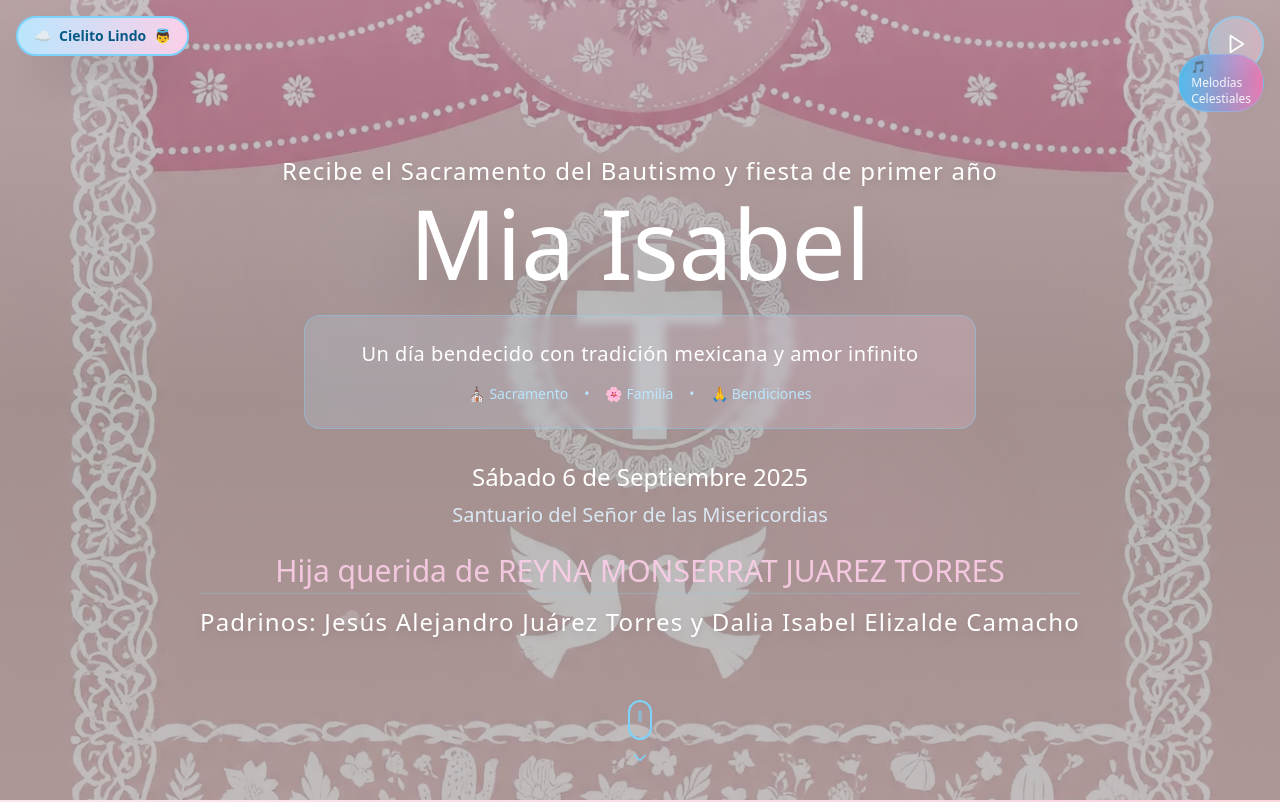
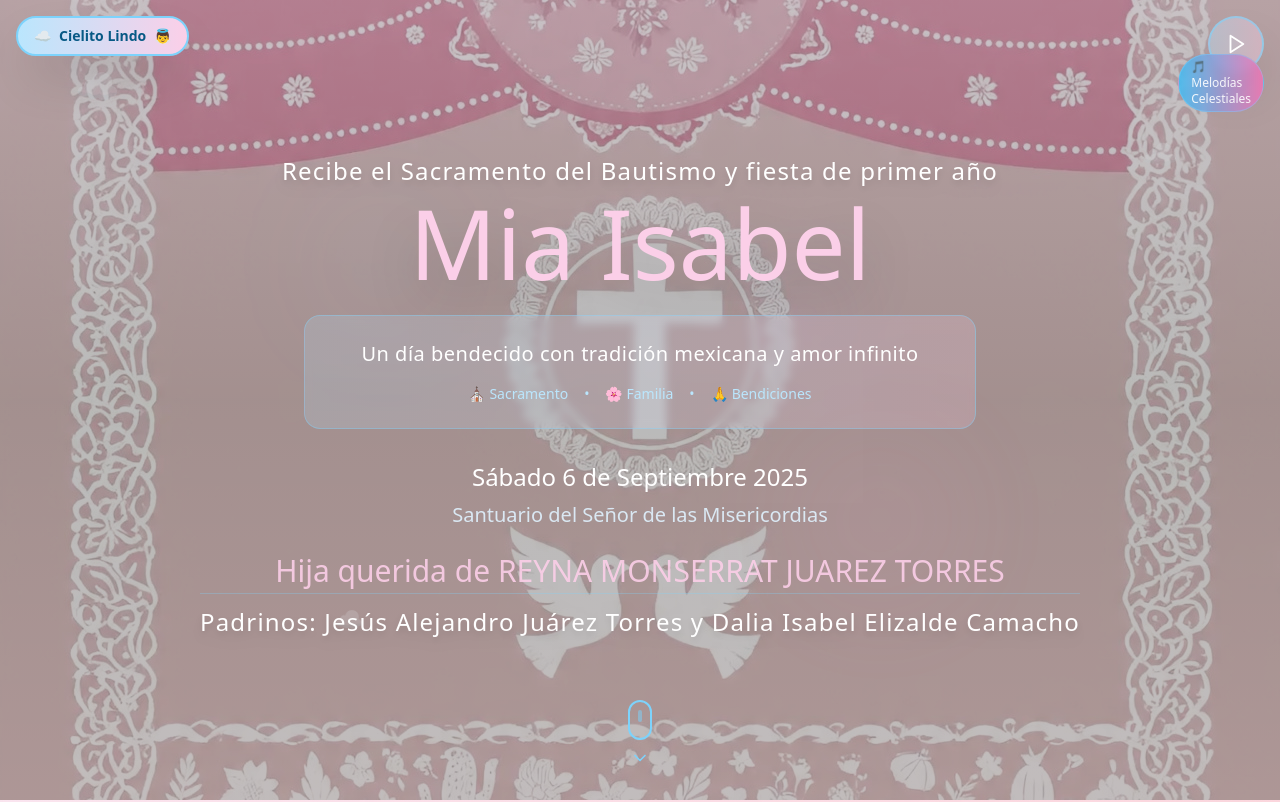
Before and after one commit to ROR2022/bautizo-vip-mia-isabel, a Next.js app: page / in a window 1280 px wide. Shown: the top 802 px of the page. Built offline with nearby package versions, Linux system fonts and the light colour scheme; a web font is replaced by a local one.

Commit message:
letras hero

```diff
--- a/components/demo/bautizo/vip/VipHero.tsx
+++ b/components/demo/bautizo/vip/VipHero.tsx
@@ -82,7 +82,7 @@ export function VipHero({ data = miaIsabelBautizoData, theme }: VipHeroProps) {
             initial={{ opacity: 0, scale: 0.9 }}
             animate={{ opacity: 1, scale: 1 }}
             transition={{ delay: 0.8, duration: 1.2 }}
-            className="font-script text-6xl md:text-8xl text-white mb-6 celestial-text-gradient drop-shadow-2xl"
+            className="font-script text-6xl md:text-8xl text-pink-200 mb-6 celestial-text-gradient drop-shadow-2xl"
           >
             {data.hero.name}
           </motion.h1>
```
